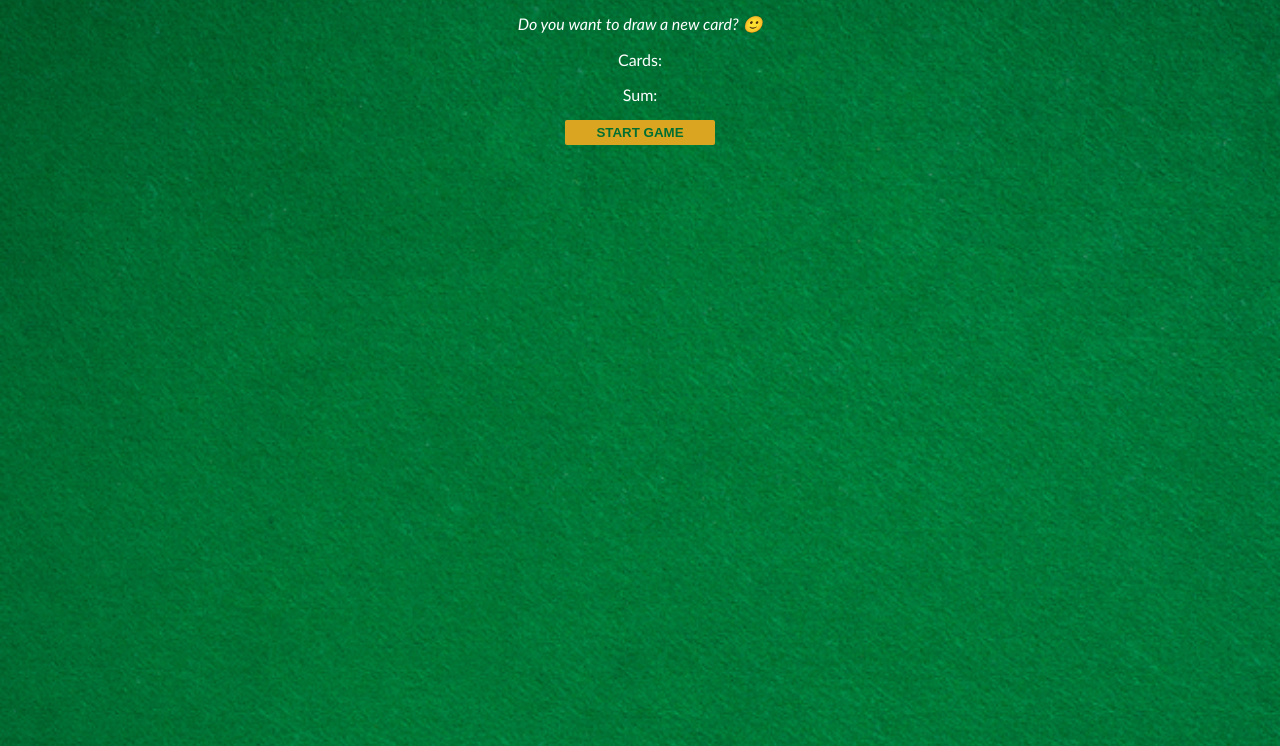
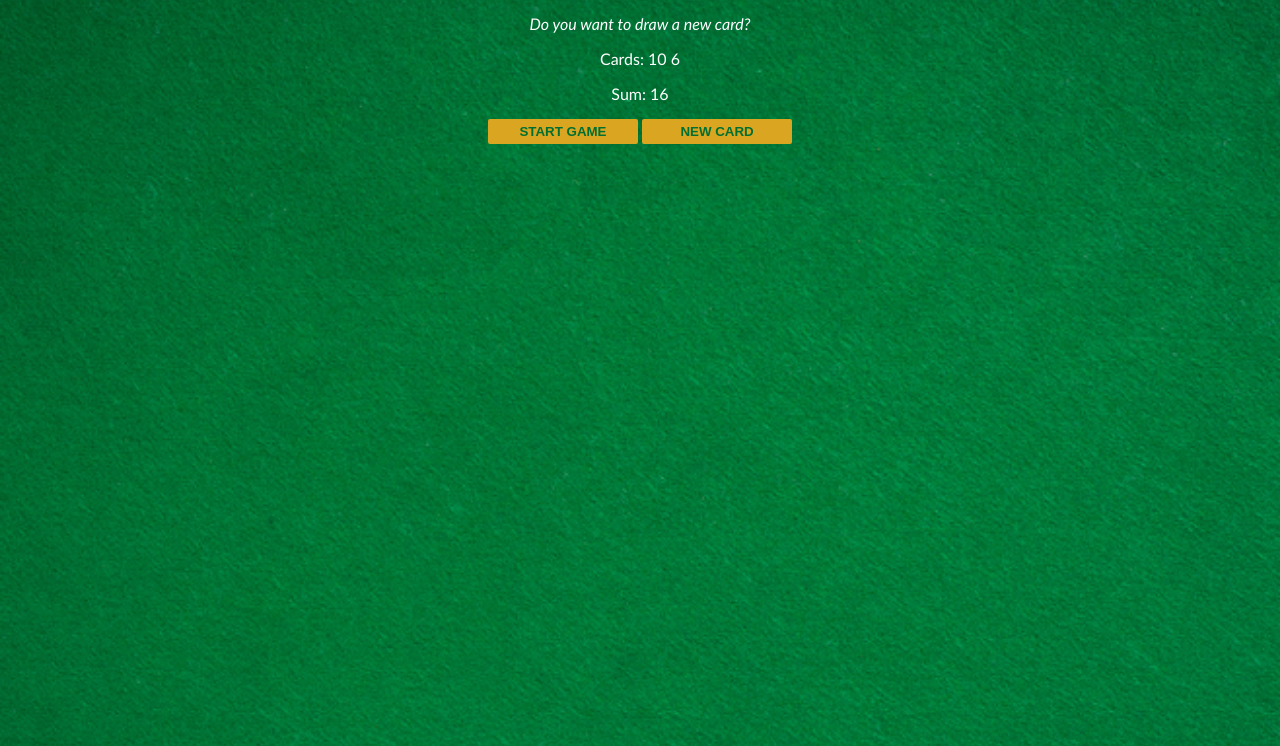
Before and after one commit to shookethnasty/BlackJackGame, a website built with Vite: page index.html in a window 1280 px wide. Both pictures are taken after a click on the button "START GAME". Shown: the part 54-800 px from the top of the page. Built offline with nearby package versions, Linux system fonts and the light colour scheme.

Commit message:
building some basic functionality

```diff
--- a/index.html
+++ b/index.html
@@ -5,9 +5,12 @@
     <body>
         <h1>Blackjack</h1>
         <p id="message-el">Want to play a round?</p>
-        <p>Cards:</p>
-        <p>Sum:</p>
+        <!-- //creating id of cards since it will show the cards which u have got  -->
+        <p id="cards-el">Cards:</p>
+        <p id="sum-el">Sum:</p>
         <button onclick="startGame()">START GAME</button>
+        <button onclick="newCard()">NEW CARD</button>
+
         <script src="index.js"></script>
     </body>
 </html>
--- a/index.js
+++ b/index.js
@@ -1,23 +1,42 @@
 let firstCard = 10
-let secondCard = 4
-let sum = firstCard + secondCard
+let secondCard = 6
+let cards = [firstCard, secondCard]
+// let sum = cards[0] + cards[1]
 let hasBlackJack = false
 let isAlive = true
 let message = ""
+
+// storing my cards in the cards id
+let cardsEl = document.getElementById("cards-el")
+// storing my sum of the cards
+let sumEl = document.getElementById("sum-el")
+
 let messageEl = document.getElementById("message-el")
+// let cards = [firstCard, secondCard]
+let sum = cards[0] + cards[1]
 
 
 function startGame(){
     if (sum <= 20) {
-        message = "Do you want to draw a new card? 🙂"
+        message = "Do you want to draw a new card?"
+        cardsEl.textContent = "Cards: " + cards[0] + " " + cards[1]
+        // sum += cards[0] + cards[1]
+        sumEl.textContent = "Sum: " + sum
+
     } else if (sum === 21) {
-        message = "Wohoo! You've got Blackjack! 🥳"
+        message = "Wohoo! You've got Blackjack!"
         hasBlackJack = true
     } else {
-        message = "You're out of the game! 😭"
+        message = "You're out of the game!"
         isAlive = false
     }
 
     // console.log(message)
     messageEl.textContent = message
 }
+
+function newCard(){
+    let newCard = 6
+    sum += newCard
+    sumEl.textContent = "Sum: " + sum
+}
```
